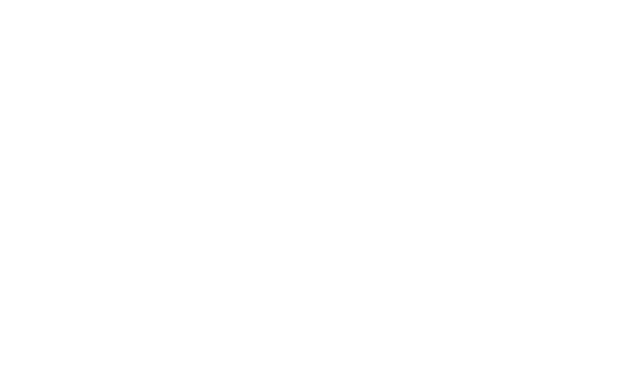
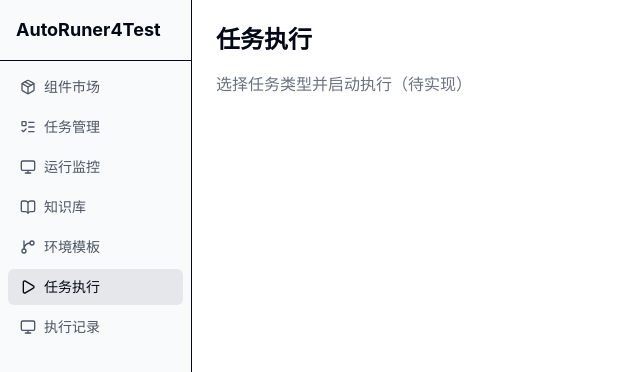
Before and after one commit to demo112/AutoRuner4Test, a React (Vite) app in the folder web/: page /workspace-task-launch in a window 1280 px wide. Before the commit this address had no page. Shown: the top 372 px of the page, without its empty margins (0-640 px from the left). Built offline with nearby package versions, Linux system fonts and the light colour scheme.

Commit message:
feat(ws-v2): add dual-role navigation and task-launch route

```diff
--- a/web/src/App.tsx
+++ b/web/src/App.tsx
@@ -7,6 +7,7 @@
 import KnowledgeBase from './pages/KnowledgeBase'
 import WorkspaceTemplates from './pages/WorkspaceTemplates'
 import WorkspaceSessions from './pages/WorkspaceSessions'
+import WorkspaceTaskLaunch from './pages/WorkspaceTaskLaunch'
 
 export default function App() {
   return (
@@ -20,6 +21,7 @@
           <Route path="/dashboard" element={<Dashboard />} />
           <Route path="/knowledge" element={<KnowledgeBase />} />
           <Route path="/workspace-templates" element={<WorkspaceTemplates />} />
+          <Route path="/workspace-task-launch" element={<WorkspaceTaskLaunch />} />
           <Route path="/workspace-sessions" element={<WorkspaceSessions />} />
         </Route>
       </Routes>
--- a/web/src/components/Layout.tsx
+++ b/web/src/components/Layout.tsx
@@ -6,8 +6,9 @@
   { to: '/tasks', label: '任务管理', icon: ListTodo },
   { to: '/dashboard', label: '运行监控', icon: Monitor },
   { to: '/knowledge', label: '知识库', icon: BookOpen },
-  { to: '/workspace-templates', label: '工作模板', icon: GitBranch },
-  { to: '/workspace-sessions', label: '工作会话', icon: Play },
+  { to: '/workspace-templates', label: '环境模板', icon: GitBranch },
+  { to: '/workspace-task-launch', label: '任务执行', icon: Play },
+  { to: '/workspace-sessions', label: '执行记录', icon: Monitor },
 ]
 
 export default function Layout() {
--- /dev/null
+++ b/web/src/pages/WorkspaceTaskLaunch.tsx
@@ -0,0 +1,10 @@
+import React from 'react'
+
+export default function WorkspaceTaskLaunch() {
+  return (
+    <div className="p-6">
+      <h1 className="text-2xl font-bold mb-4">任务执行</h1>
+      <p className="text-gray-500">选择任务类型并启动执行（待实现）</p>
+    </div>
+  )
+}
```
